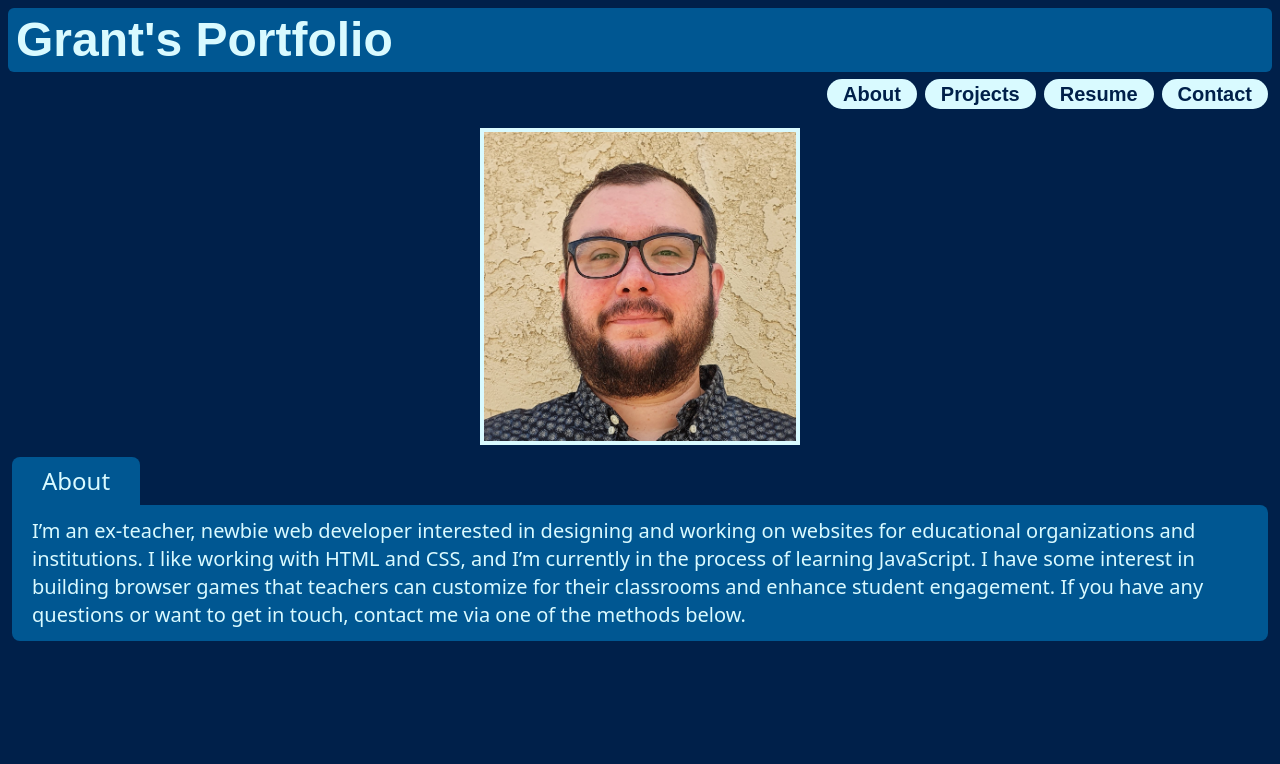
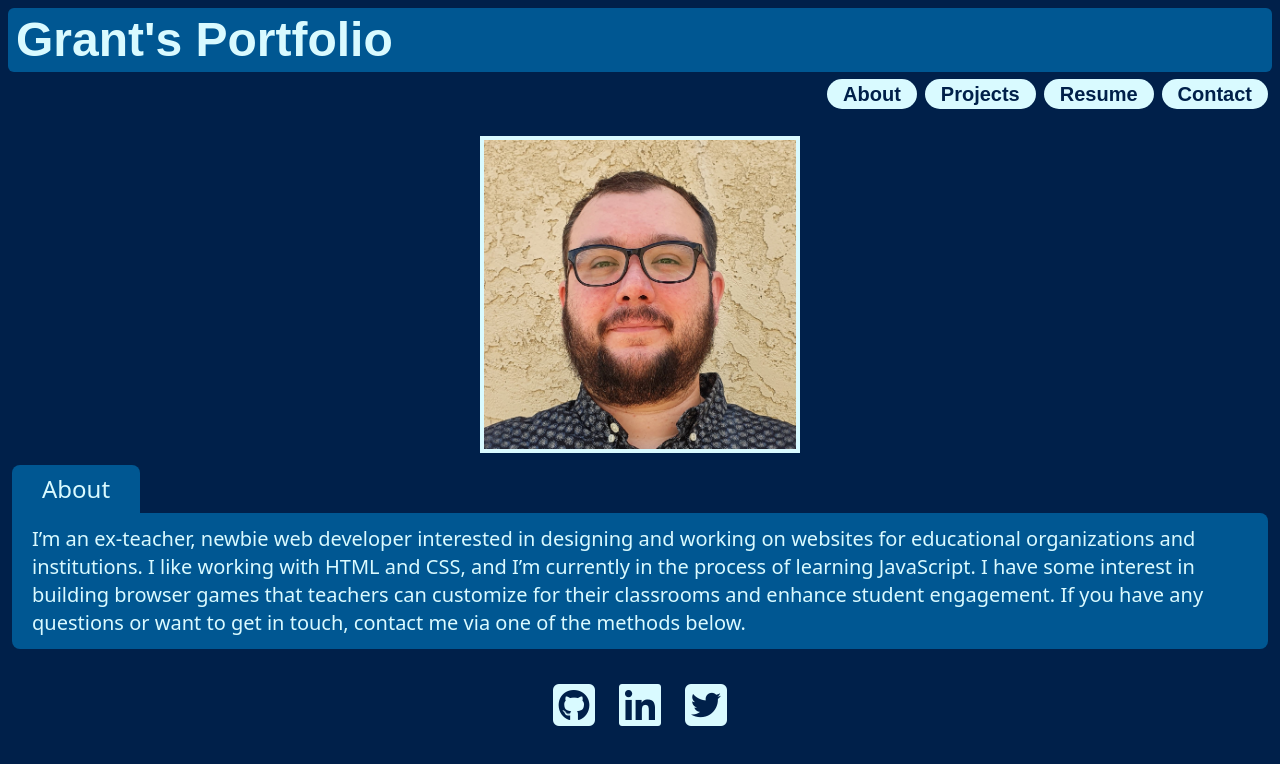
Before and after one commit to ggorosave/grantg-portfolio-v2, a React (Create React App) app: page / in a window 1280 px wide. Shown: the top 764 px of the page. Built offline with nearby package versions, Linux system fonts and the light colour scheme.

Commit message:
Created footer and added styling

```diff
--- a/public/index.html
+++ b/public/index.html
@@ -25,6 +25,10 @@
       Learn how to configure a non-root public URL by running `npm run build`.
     -->
     <title>Portfolio: Grant Gorosave</title>
+
+    <!-- Font Awesome -->
+    <script src="https://kit.fontawesome.com/367388c28a.js" crossorigin="anonymous"></script>
+
   </head>
   <body>
     <noscript>You need to enable JavaScript to run this app.</noscript>
--- a/src/components/Footer.js
+++ b/src/components/Footer.js
@@ -4,7 +4,35 @@ export default function Footer() {
 
     return (
         <div>
-
+            <ul className="list-none flex justify-center mx-2 my-5">
+                <li>
+                    <a
+                        href="https://github.com/ggorosave"
+                        rel="noreferrer"
+                        target="_blank"
+                    >
+                        <i className="fa-brands fa-square-github text-quaternary text-5xl mx-3"></i>
+                    </a>
+                </li>
+                <li>
+                    <a
+                        href="https://www.linkedin.com/in/grantgorosave/"
+                        rel="noreferrer"
+                        target="_blank"
+                    >
+                        <i className="fa-brands fa-linkedin text-quaternary text-5xl mx-3"></i>
+                    </a>
+                </li>
+                <li>
+                    <a
+                        href="https://twitter.com/GorosaveGrant"
+                        rel="noreferrer"
+                        target="_blank"
+                    >
+                        <i className="fa-brands fa-square-twitter text-quaternary text-5xl mx-3"></i>
+                    </a>
+                </li>
+            </ul>
         </div>
     )
 }
--- a/src/components/PortfolioContainer.js
+++ b/src/components/PortfolioContainer.js
@@ -31,7 +31,7 @@ export default function PortfolioContainer () {
     const handlePageChange = (page) => setCurrentPage(page);
 
     return (
-        <div className="container h-full bg-primary">
+        <div className="container flex flex-col flex-grow min-h-screen bg-primary">
             {/* Components/Pages that go inside of portfolio container go here */}
 
             {/* Header */}
```
